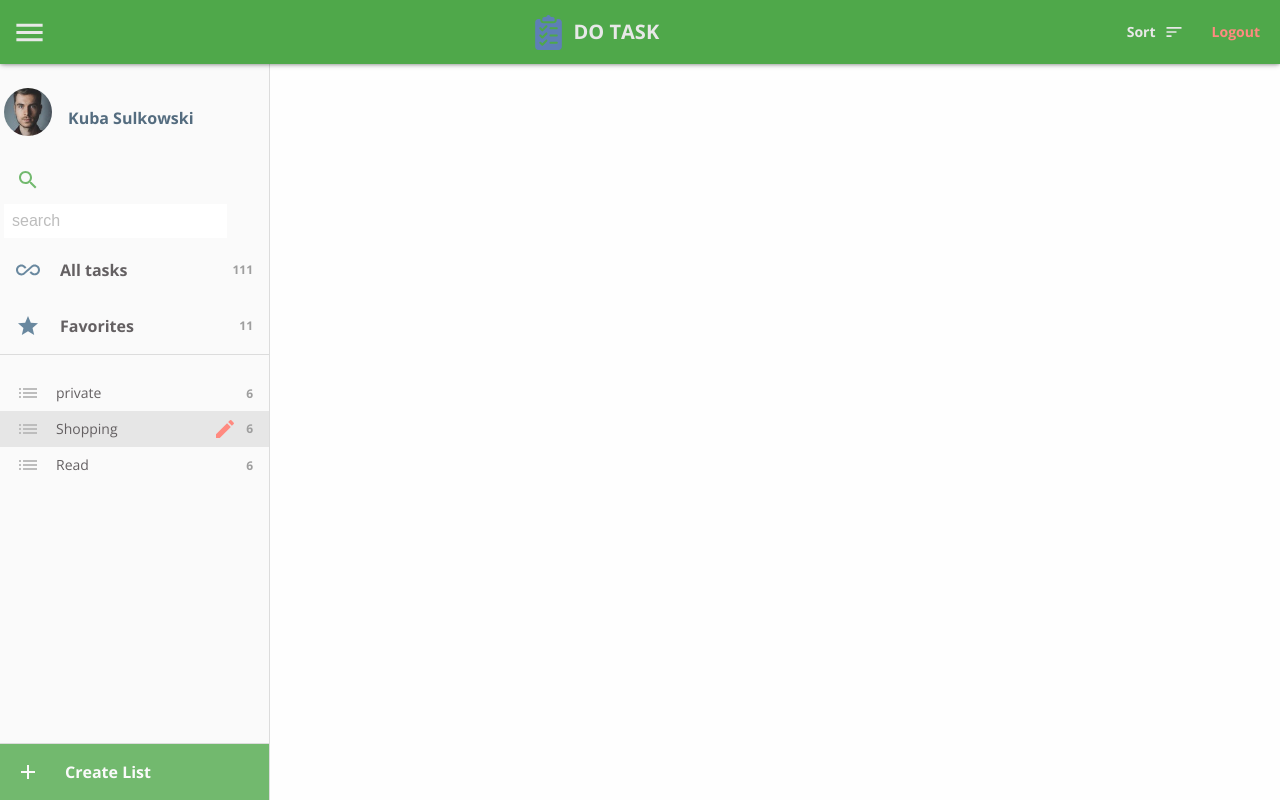
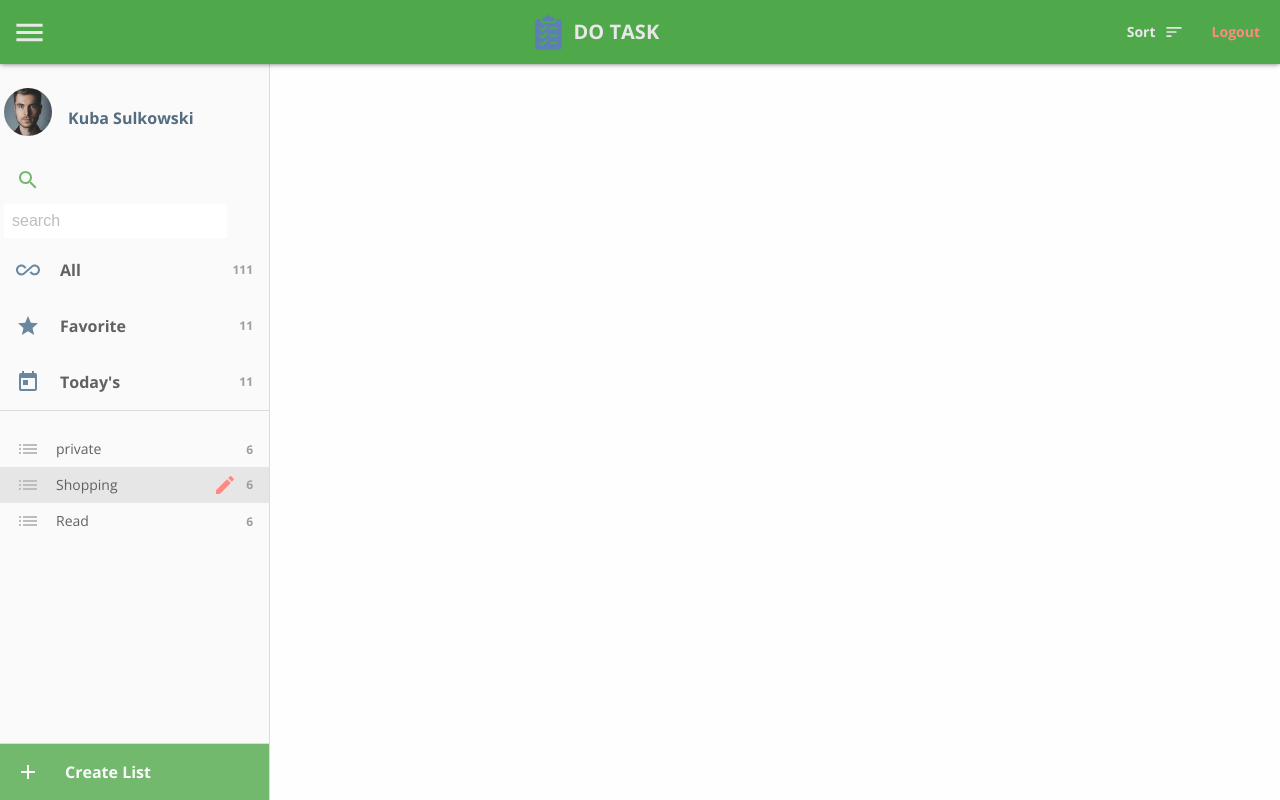
Before and after one commit to kubasulek2/DoTask, a React (Create React App) app: page / in a window 1280 px wide. Both pictures are taken after a click on the button 29 px from the left and 32 px from the top of the page. Built offline with nearby package versions, Linux system fonts and the light colour scheme.

Commit message:
Add today's to sidebar categories

```diff
--- a/src/Components/Layout/Header/Header.js
+++ b/src/Components/Layout/Header/Header.js
@@ -15,7 +15,7 @@ const useStyles = makeStyles(({ palette, shadows, breakpoints, zIndex, spacing }
 	root: {
 		flex: '0 1 auto',
 		boxShadow: shadows[1],
-		position: 'relative',
+		position: 'fixed',
 		zIndex: zIndex.drawer + 1,
 	},
 	toolbar: {
--- /dev/null
+++ b/src/Components/Layout/Main/Main.js
@@ -0,0 +1,24 @@
+import React from 'react';
+
+import { makeStyles } from '@material-ui/core/styles';
+
+const useStyles = makeStyles(({spacing, mixins }) => ({
+	root: {
+		height: '100%',
+		marginLeft: 59,
+		padding: spacing(),
+		paddingTop: spacing(2.5)
+	},
+	toolbar: mixins.toolbar
+}));
+const Main = ({ children }) => {
+	const classes = useStyles();
+	return (
+		<main className={classes.root}>
+			<div className={classes.toolbar} />
+			{children}
+		</main>
+	);
+};
+
+export default Main;
--- a/src/Components/Layout/Sidebar/ExpandedDrawer.js
+++ b/src/Components/Layout/Sidebar/ExpandedDrawer.js
@@ -10,11 +10,13 @@ import Avatar from '@material-ui/core/Avatar';
 import ListItemText from '@material-ui/core/ListItemText';
 import AllIcon from '@material-ui/icons/AllInclusive';
 import FavoriteIcon from '@material-ui/icons/Grade';
-import img from '../../../Assets/face-facial-hair-fine-looking-guy-614810.jpg';
+import TodayIcon from '@material-ui/icons/Today';
 import { ListItemSecondaryAction } from '@material-ui/core';
 
+import img from '../../../Assets/face-facial-hair-fine-looking-guy-614810.jpg';
 import TasksLists from '../../Tasks/TasksLists';
 import SearchForm from '../../../Containers/Forms/Search';
+
 const useStyles = makeStyles(({ spacing, palette }) => ({
 	root: {
 		height: 'calc(100vh - 57px - 56px)',
@@ -79,7 +81,7 @@ const ExpandedDrawer = ({ handleSidebar }) => {
 					<AllIcon color='secondary'/>
 				</ListItemIcon>
 				<ListItemText
-					primary='All tasks'
+					primary='All'
 					classes={{ primary: classes.listText }}
 					primaryTypographyProps={{
 						noWrap: true,
@@ -96,8 +98,25 @@ const ExpandedDrawer = ({ handleSidebar }) => {
 					<FavoriteIcon color='secondary'/>
 				</ListItemIcon>
 				<ListItemText
-					primary='Favorites'
+					primary='Favorite'
 					classes={{primary:classes.listText}}
+					primaryTypographyProps={{
+						noWrap: true,
+						color: 'textSecondary',
+						component: 'p'
+					}}
+				/>
+				<ListItemSecondaryAction className={classes.badge}>
+					11
+				</ListItemSecondaryAction>
+			</ListItem>
+			<ListItem className={classes.listItem} button>
+				<ListItemIcon className={classes.icon}>
+					<TodayIcon color='secondary' />
+				</ListItemIcon>
+				<ListItemText
+					primary="Today's"
+					classes={{ primary: classes.listText }}
 					primaryTypographyProps={{
 						noWrap: true,
 						color: 'textSecondary',
--- a/src/Components/Layout/Sidebar/SmallDrawer.js
+++ b/src/Components/Layout/Sidebar/SmallDrawer.js
@@ -10,6 +10,7 @@ import AllIcon from '@material-ui/icons/AllInclusive';
 import MoreIcon from '@material-ui/icons/MoreVert';
 import FavoriteIcon from '@material-ui/icons/Grade';
 import SearchIcon from '@material-ui/icons/Search';
+import TodayIcon from '@material-ui/icons/Today';
 import Tooltip from '@material-ui/core/Tooltip';
 import img from '../../../Assets/face-facial-hair-fine-looking-guy-614810.jpg';
 
@@ -73,6 +74,13 @@ const SmallDrawer = ({ handleSidebar }) => {
 				</Tooltip>
 			</ListItem>
 			<ListItem className={classes.listItem}>
+				<Tooltip title="today's tasks" arrow classes={{ popper: classes.tooltip }}>
+					<IconButton color='secondary'>
+						<TodayIcon />
+					</IconButton>
+				</Tooltip>
+			</ListItem>
+			<ListItem className={classes.listItem}>
 				<Tooltip title='expand' arrow classes={{ popper: classes.tooltip }}>
 					<IconButton color='secondary' onClick={handleSidebar}>
 						<MoreIcon />
--- a/src/Components/Layout/index.js
+++ b/src/Components/Layout/index.js
@@ -2,6 +2,7 @@ import React, { Fragment, useState } from 'react';
 
 import Header from './Header/Header';
 import Sidebar from './Sidebar/Sidebar';
+import Main from './Main/Main';
 
 const Layout = () => {
 	const [sideBarOpen, setSidebarOpen] = useState(false);
@@ -11,6 +12,9 @@ const Layout = () => {
 		<Fragment>
 			<Header handleSidebar={handleSidebar} />
 			<Sidebar open={sideBarOpen} handleSidebar={handleSidebar}/>
+			<Main>
+
+			</Main>
 		</Fragment>
 	);
 };
```
Also changed, not shown: src/Components/Tasks/Task.js (added, +11 -0 lines), src/Components/Tasks/Tasks.js (added, +11 -0 lines).
